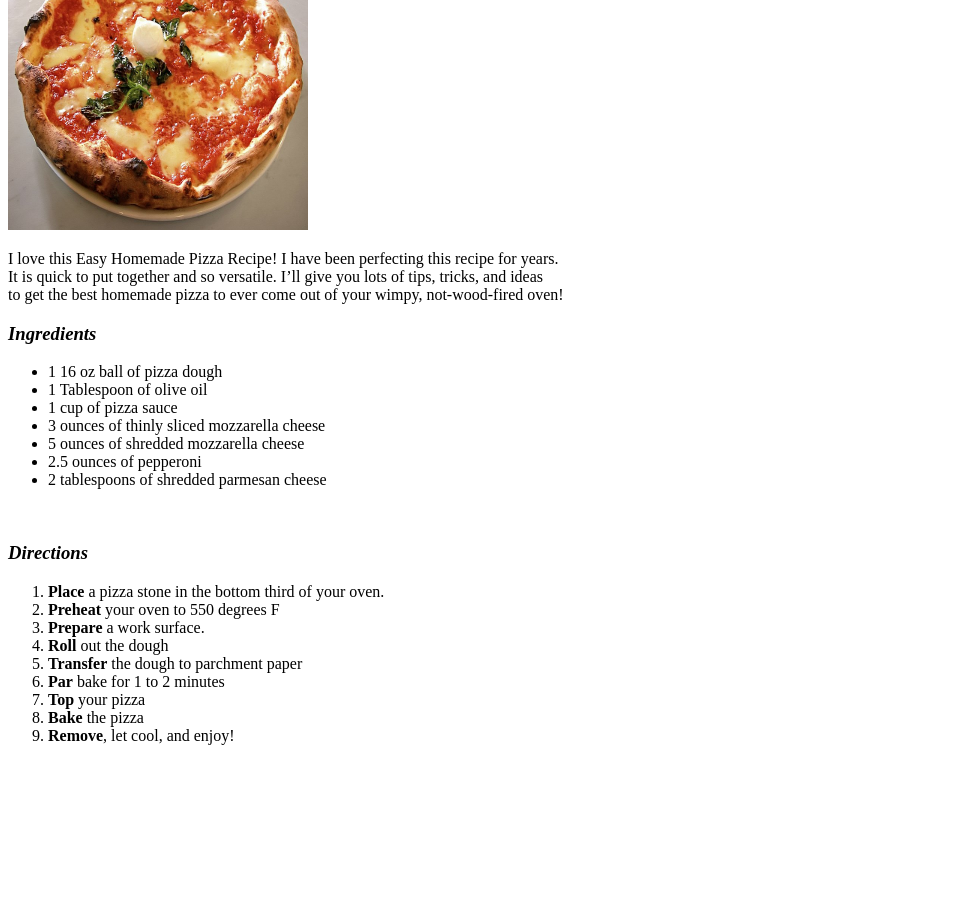
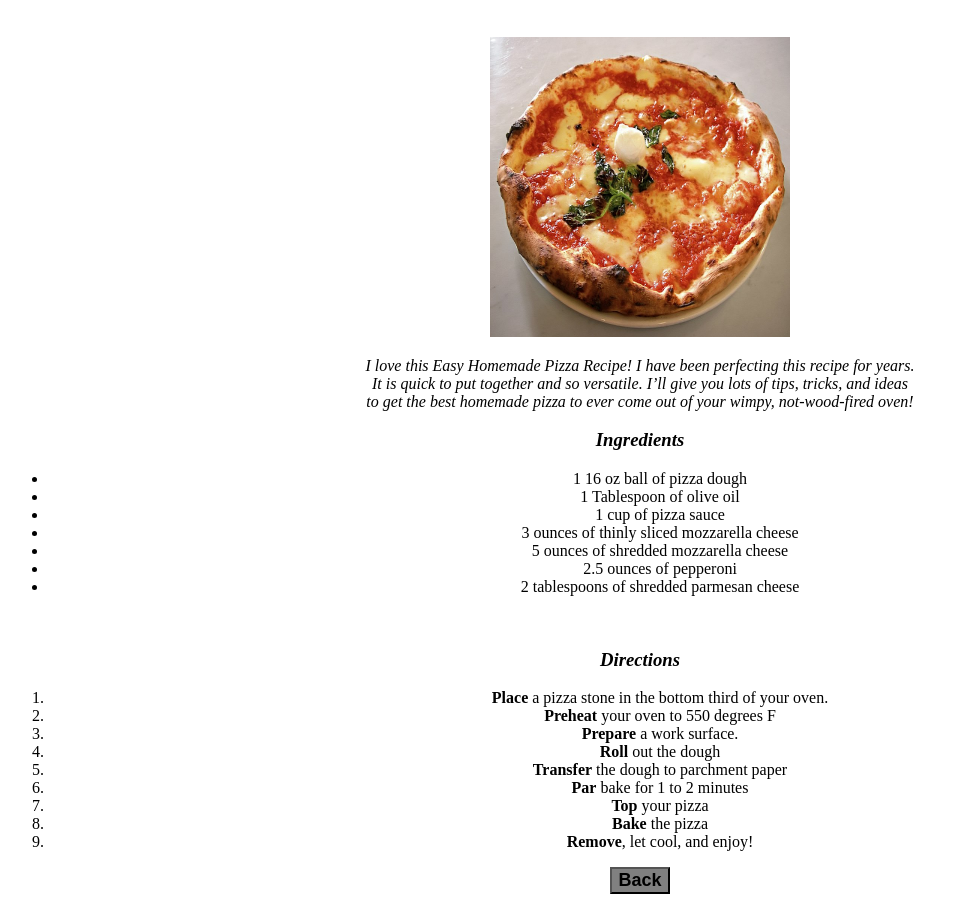
Before and after one commit to kmatthews0824/The-Odin-Project, a plain HTML site: page Links_and_images/odin-recipes/recipes/pizza.html in a window 1280 px wide. Shown: the part 150-1052 px from the top of the page, without its empty margins (0-969 px from the left). Before the commit the page ends 911 px from the top, so only its background shows below. Drawn offline with Linux system fonts and the light colour scheme.

Commit message:
Added a new button for "back" also added some styling

```diff
--- a/Links_and_images/odin-recipes/recipes/pizza.html
+++ b/Links_and_images/odin-recipes/recipes/pizza.html
@@ -5,14 +5,15 @@
     <meta http-equiv="X-UA-Compatible" content="IE=edge">
     <meta name="viewport" content="width=device-width, initial-scale=1.0">
     <title>Document</title>
+    <link rel="Stylesheet" href="styles.css">
 </head>
 <body>
     <h1>Pizza</h1>
     <a href = "https://thefoodcharlatan.com/homemade-pizza-recipe/">
     <img src = "/Links_and_images/pizza.jpeg" width = "300px" height ="300px"></a>
-    <p>I love this Easy Homemade Pizza Recipe! I have been perfecting this recipe for years. <br>It is quick to put together and so versatile. I’ll give you lots of tips, tricks, and ideas<br>
+    <p><em>I love this Easy Homemade Pizza Recipe! I have been perfecting this recipe for years. <br>It is quick to put together and so versatile. I’ll give you lots of tips, tricks, and ideas<br>
          to get the best
-     homemade pizza to ever come out of your wimpy, not-wood-fired oven!</p>
+     homemade pizza to ever come out of your wimpy, not-wood-fired oven!</em></p>
      <h3><em>Ingredients</em></h3>
      <ul>
         <li>1 16 oz ball of pizza dough</li>
@@ -36,5 +37,6 @@
         <li><strong>Bake</strong> the pizza</li>
         <li><strong>Remove</strong>, let cool, and enjoy!</li>
      </ol>
+     <a href="/Links_and_images/odin-recipes/index.html"><button>Back</button></a>
 </body>
 </html>
--- /dev/null
+++ b/Links_and_images/odin-recipes/recipes/styles.css
@@ -0,0 +1,12 @@
+body{
+    text-align: center;
+}
+h1{
+    font-size: 75px;
+}
+button{
+    font-size: large;
+    font-weight: bold;
+    background-color: gray;
+    color: black;
+}
--- /dev/null
+++ b/Links_and_images/odin-recipes/styles.css
@@ -0,0 +1,7 @@
+button{
+    font-size: large;
+    font-weight: bolder;
+}
+body{
+    text-align: center;
+}
```
Also changed, not shown: Links_and_images/odin-recipes/index.html (+3 -2 lines), Links_and_images/odin-recipes/recipes/lasagna.html (+4 -2 lines).
